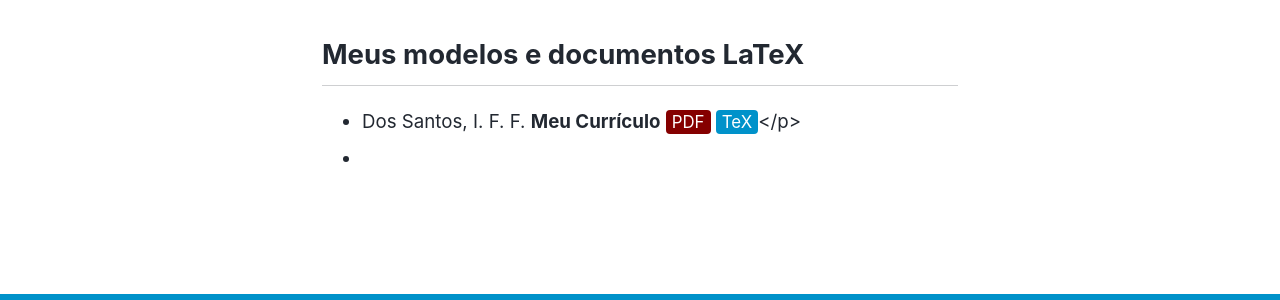
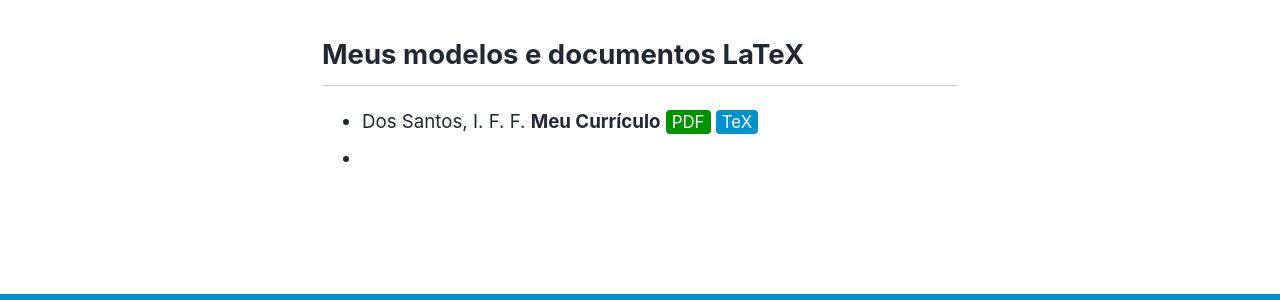
Before and after one commit to ismaeldamiao/ismaeldamiao.github.io, a Jekyll site: the page built from _pages/pt/library.md, in a window 1280 px wide. Shown: the part 459-759 px from the top of the page. Built offline with Jekyll 4.4.1, drawn with Linux system fonts in a browser that asks for light colours; nearby versions of some CDN libraries.

Commit message:
Update library.md

```diff
--- a/_pages/pt/library.md
+++ b/_pages/pt/library.md
@@ -38,6 +38,6 @@ title: "Biblioteca"
 
 ## Meus modelos e documentos LaTeX
 * Dos Santos, I. F. F. **Meu Currículo**
-   <a href="https://raw.githubusercontent.com/ismaeldamiao/modelo-latex/master/CV/main.pdf" style="font-size:90%"><button class="button button3">PDF</button></a>
-   <a href="https://github.com/ismaeldamiao/modelo-latex/blob/master/CV/main.tex" style="font-size:90%"><button class="button button1">TeX</button></a></p>
+   <a href="https://raw.githubusercontent.com/ismaeldamiao/modelo-latex/master/CV/main.pdf" style="font-size:90%"><button class="button button2">PDF</button></a>
+   <a href="https://github.com/ismaeldamiao/modelo-latex/blob/master/CV/main.tex" style="font-size:90%"><button class="button button1">TeX</button></a>
 *
```
